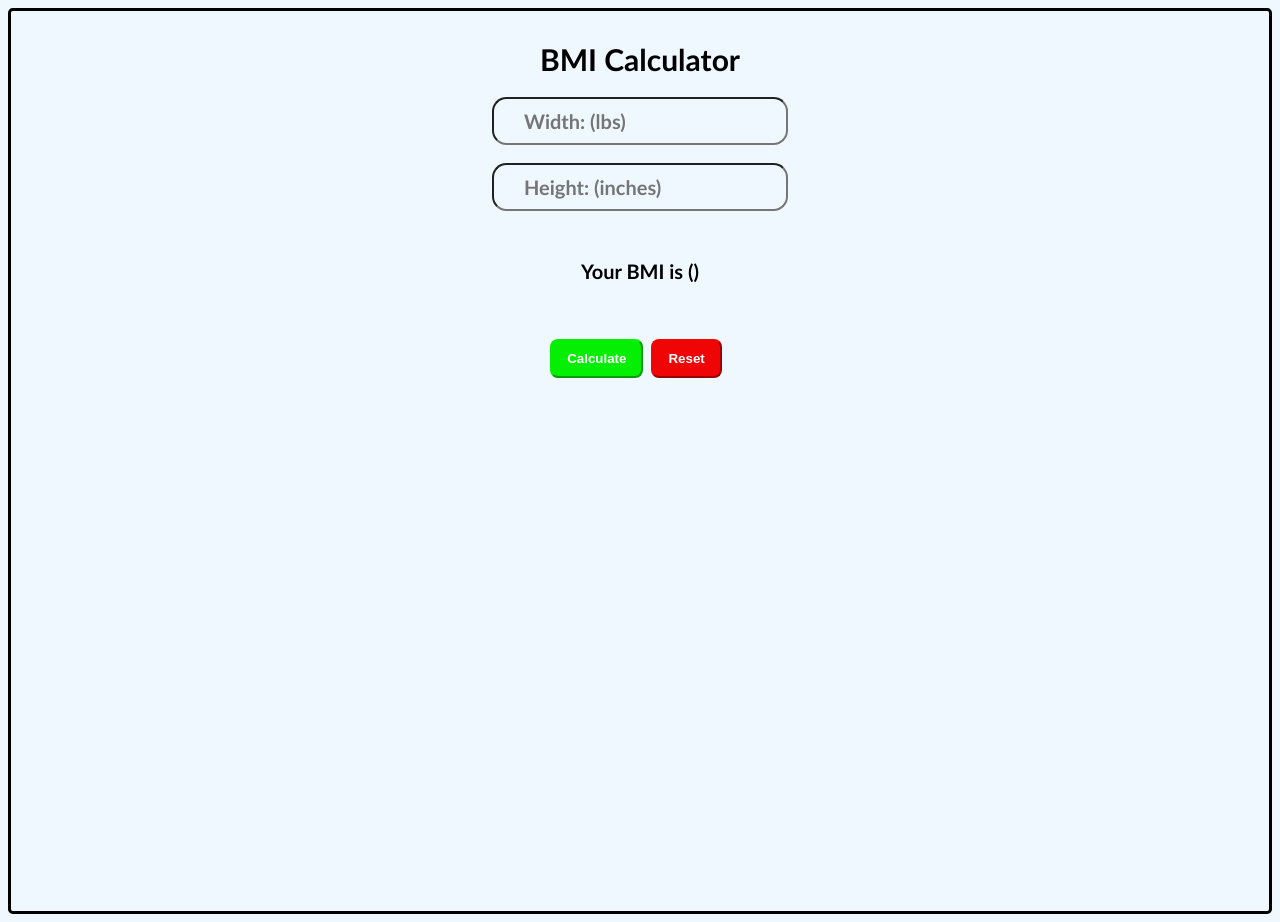
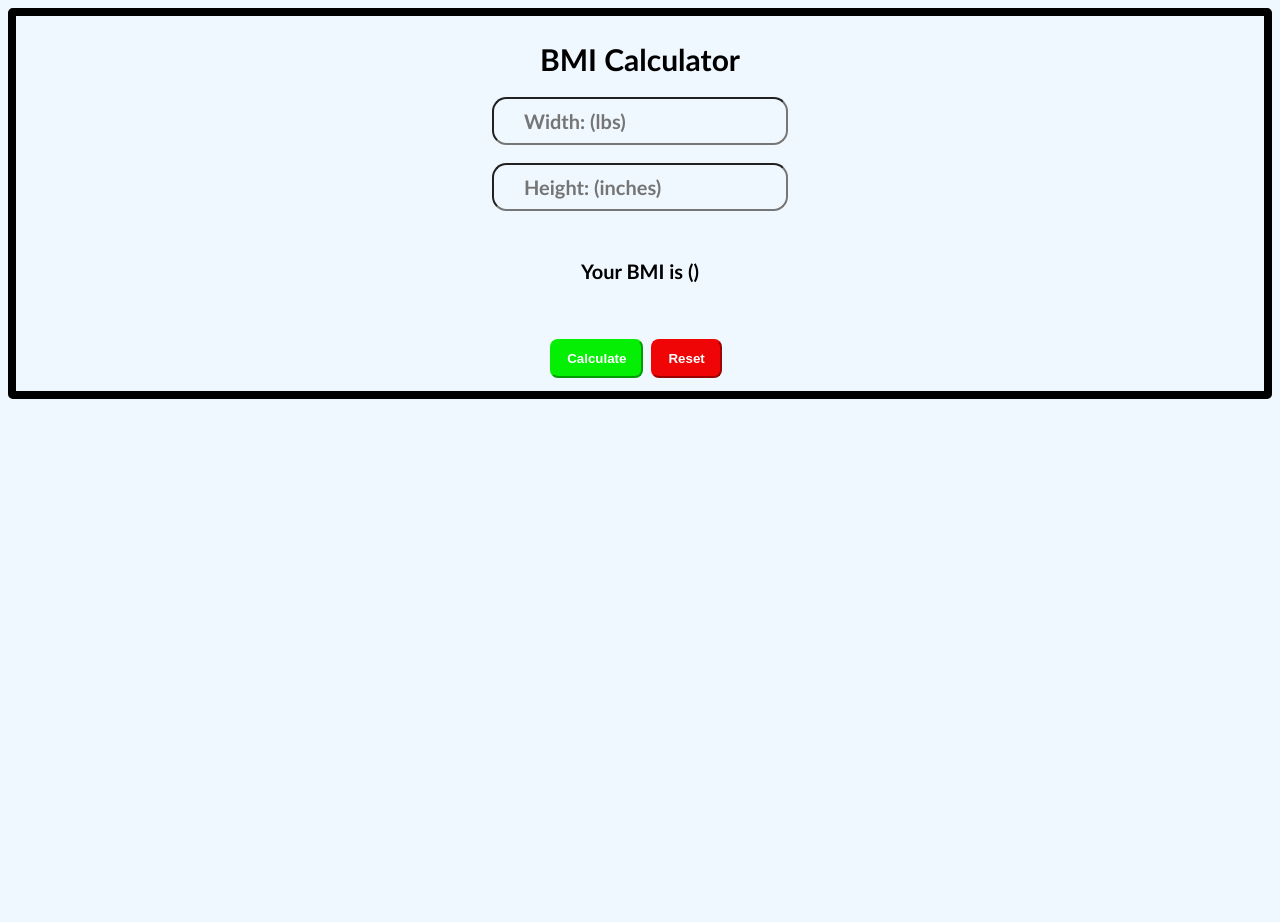
Before and after one commit to HardikMarlapudi/BMI-Calculator, a React (Vite) app in the folder BMI-Calculator/: page / in a window 1280 px wide. After the commit the page ends 800 px from the top, so only its background shows below. Built offline with nearby package versions, Linux system fonts and the light colour scheme.

Commit message:
fixed a little bit of css:

```diff
--- a/BMI-Calculator/src/BMICalculator.css
+++ b/BMI-Calculator/src/BMICalculator.css
@@ -11,8 +11,8 @@
 .border-scale {
     border: 3px solid;
     border-radius: 0.3rem;
-    padding: 10px 20px;
-    height: 55rem;
+    padding: 5px 5px;
+    border-width: 0.5rem;
 }
 
 #BMIinput {
--- a/BMI-Calculator/src/BMICalculator.jsx
+++ b/BMI-Calculator/src/BMICalculator.jsx
@@ -6,14 +6,14 @@ function BMICalculator() {
     const [BMI, setBMI] = useState(null);
     const [weight, setWeight] = useState(''); // lbs
     const [height, setHeight] = useState(''); // inches
-    const [message, setMessage] = useState('');
+    const [message, setMessage] = useState(''); // BMI message
 
    const reset = () => {
         setBMI(null);
         setWeight('');
         setHeight('');
         setMessage('');
-}
+    }
 
     const calculate = () => {
         const w = parseFloat(weight);
@@ -21,7 +21,7 @@ function BMICalculator() {
 
         if (!Number.isFinite(w) || !Number.isFinite(h) || w <= 0 || h <= 0) {
             setBMI(null);
-            window.alert("Please enter valid weight and height.");
+            window.alert("Please enter your weight and height.");
             return;
         }
 
@@ -40,7 +40,7 @@ function BMICalculator() {
         } else if (value >= 30) {
             setMessage("You are Obese");
         } else {
-            window.alert("Please enter valid weight and height");
+            window.alert("Please enter your weight and height");
         }
 
    }
@@ -67,7 +67,16 @@ function BMICalculator() {
                 value={height}
                 onChange={(e) => setHeight(e.target.value)}></input></center><br></br>
         <center>
-            <p type="text" id="BMIOutput">Your BMI is {BMI} ({message})</p>{!BMI && message && <p>{message}</p>}</center><br></br>
+            <p
+            type="text"
+            id="BMIOutput">
+            Your BMI is {BMI} ({message})
+            </p>
+            {!BMI && message &&
+            <p>{message}
+            </p>
+            }
+            </center><br></br>
 
         <div className="buttons">
         <button id="BMIButton" onClick={calculate}>Calculate</button>
--- a/BMI-Calculator/src/main.jsx
+++ b/BMI-Calculator/src/main.jsx
@@ -1,7 +1,6 @@
 import { StrictMode } from 'react'
 import { createRoot } from 'react-dom/client'
 import BMICalculator from './BMICalculator.jsx';
-import "./BMICalculator.css"
 
 createRoot(document.getElementById('root')).render(
   <StrictMode>
```
